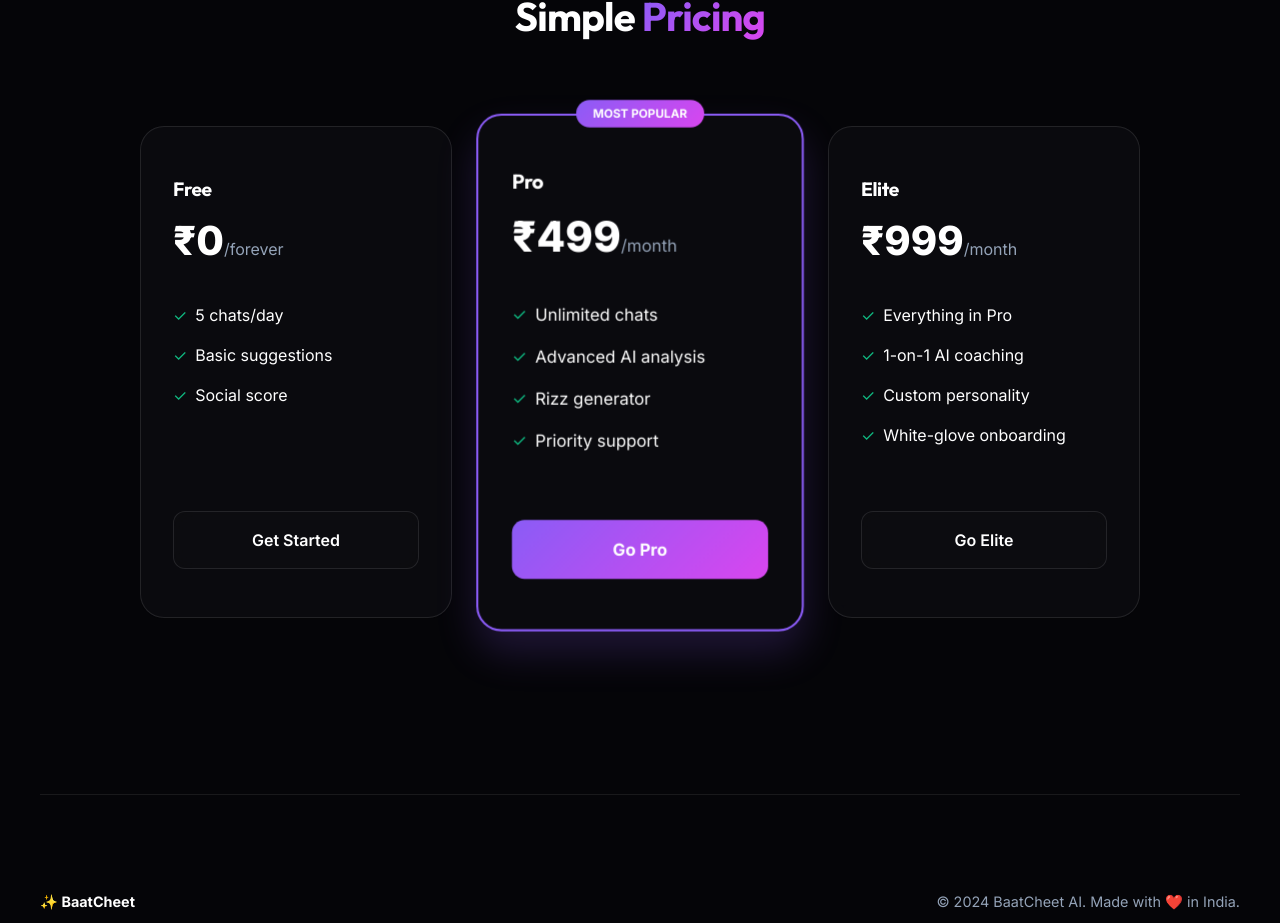
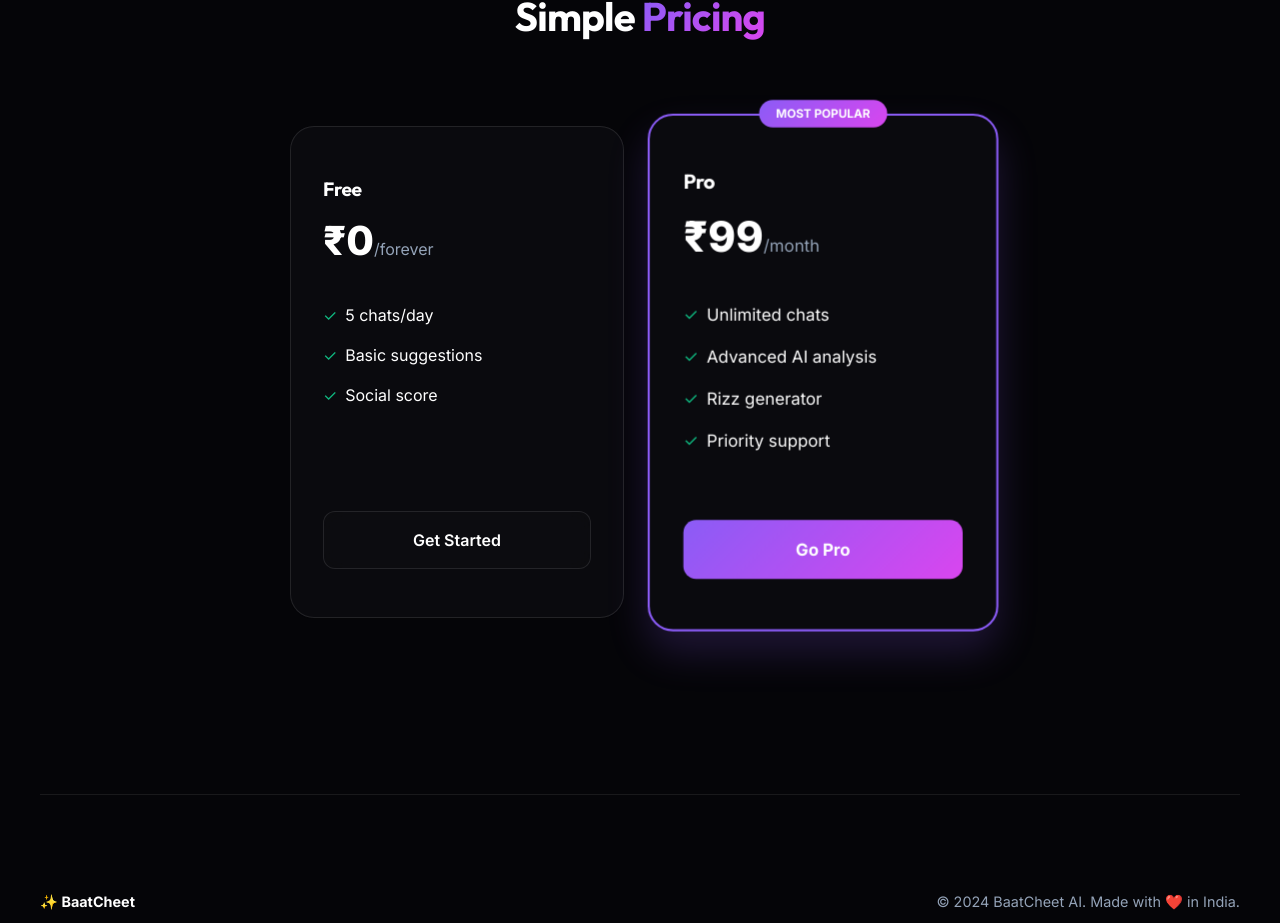
Before and after one commit to divyanshyadav87/BaatCheet, a Next.js app: page / in a window 1280 px wide. Shown: the part 2077-3000 px from the top of the page. Built offline with nearby package versions, Linux system fonts and the light colour scheme.

Commit message:
Fix Turbopack panic by switching to webpack and update pricing tiers

```diff
--- a/app/page.js
+++ b/app/page.js
@@ -100,7 +100,7 @@ export default function Home() {
           <h2 style={{ fontSize: '2.5rem', marginBottom: '1rem' }}>Simple <span className="gradient-text">Pricing</span></h2>
         </div>
 
-        <div style={{ display: 'grid', gridTemplateColumns: 'repeat(auto-fit, minmax(300px, 1fr))', gap: '2rem', maxWidth: '1000px', margin: '0 auto' }}>
+        <div style={{ display: 'grid', gridTemplateColumns: 'repeat(auto-fit, minmax(300px, 1fr))', gap: '2rem', maxWidth: '700px', margin: '0 auto' }}>
           {/* Free Tier */}
           <div className="glass" style={{ padding: '3rem 2rem', borderRadius: '24px', display: 'flex', flexDirection: 'column' }}>
             <h3 style={{ fontSize: '1.2rem', marginBottom: '0.5rem' }}>Free</h3>
@@ -126,7 +126,7 @@ export default function Home() {
           }}>
             <div style={{ position: 'absolute', top: '-15px', left: '50%', transform: 'translateX(-50%)', background: 'var(--gradient-primary)', padding: '0.3rem 1rem', borderRadius: '100px', fontSize: '0.7rem', fontWeight: 'bold' }}>MOST POPULAR</div>
             <h3 style={{ fontSize: '1.2rem', marginBottom: '0.5rem' }}>Pro</h3>
-            <div style={{ fontSize: '2.5rem', fontWeight: '800', marginBottom: '2rem' }}>₹499<span style={{ fontSize: '1rem', fontWeight: '400', color: 'var(--text-secondary)' }}>/month</span></div>
+            <div style={{ fontSize: '2.5rem', fontWeight: '800', marginBottom: '2rem' }}>₹99<span style={{ fontSize: '1rem', fontWeight: '400', color: 'var(--text-secondary)' }}>/month</span></div>
             <ul style={{ listStyle: 'none', marginBottom: '3rem', flex: 1 }}>
               <li style={{ marginBottom: '1rem', display: 'flex', alignItems: 'center', gap: '0.5rem' }}><span style={{ color: '#10b981' }}>✓</span> Unlimited chats</li>
               <li style={{ marginBottom: '1rem', display: 'flex', alignItems: 'center', gap: '0.5rem' }}><span style={{ color: '#10b981' }}>✓</span> Advanced AI analysis</li>
@@ -134,19 +134,6 @@ export default function Home() {
               <li style={{ marginBottom: '1rem', display: 'flex', alignItems: 'center', gap: '0.5rem' }}><span style={{ color: '#10b981' }}>✓</span> Priority support</li>
             </ul>
             <Link href="/login" className="gradient-bg" style={{ display: 'block', textAlign: 'center', padding: '1rem', borderRadius: '12px', fontWeight: '700', color: '#fff' }}>Go Pro</Link>
-          </div>
-
-          {/* Elite Tier */}
-          <div className="glass" style={{ padding: '3rem 2rem', borderRadius: '24px', display: 'flex', flexDirection: 'column' }}>
-            <h3 style={{ fontSize: '1.2rem', marginBottom: '0.5rem' }}>Elite</h3>
-            <div style={{ fontSize: '2.5rem', fontWeight: '800', marginBottom: '2rem' }}>₹999<span style={{ fontSize: '1rem', fontWeight: '400', color: 'var(--text-secondary)' }}>/month</span></div>
-            <ul style={{ listStyle: 'none', marginBottom: '3rem', flex: 1 }}>
-              <li style={{ marginBottom: '1rem', display: 'flex', alignItems: 'center', gap: '0.5rem' }}><span style={{ color: '#10b981' }}>✓</span> Everything in Pro</li>
-              <li style={{ marginBottom: '1rem', display: 'flex', alignItems: 'center', gap: '0.5rem' }}><span style={{ color: '#10b981' }}>✓</span> 1-on-1 AI coaching</li>
-              <li style={{ marginBottom: '1rem', display: 'flex', alignItems: 'center', gap: '0.5rem' }}><span style={{ color: '#10b981' }}>✓</span> Custom personality</li>
-              <li style={{ marginBottom: '1rem', display: 'flex', alignItems: 'center', gap: '0.5rem' }}><span style={{ color: '#10b981' }}>✓</span> White-glove onboarding</li>
-            </ul>
-            <Link href="/login" className="glass" style={{ display: 'block', textAlign: 'center', padding: '1rem', borderRadius: '12px', fontWeight: '600' }}>Go Elite</Link>
           </div>
         </div>
       </section>
--- a/package.json
+++ b/package.json
@@ -3,7 +3,7 @@
   "version": "0.1.0",
   "private": true,
   "scripts": {
-    "dev": "next dev",
+    "dev": "next dev --webpack",
     "build": "next build",
     "start": "next start",
     "lint": "eslint"
```
